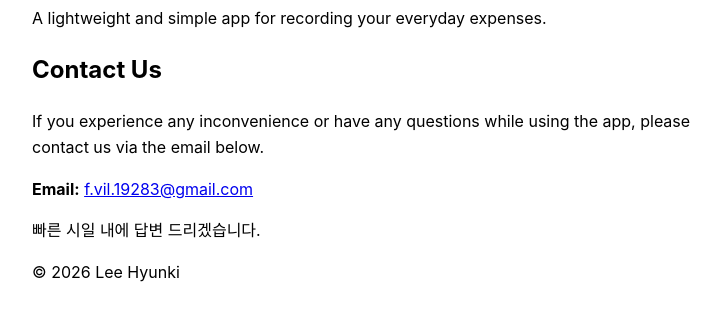
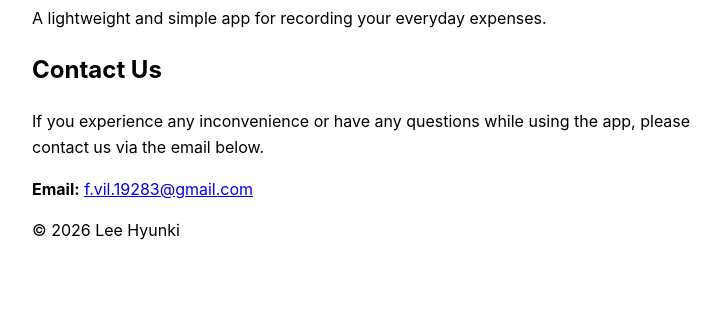
Before and after one commit to stucb/JotPenny-support, a plain HTML site: page index.html in a window 1280 px wide. Shown: the part 107-428 px from the top of the page, without its empty margins (8-729 px from the left). Drawn offline with Linux system fonts and the light colour scheme.

Commit message:
Update index.html

```diff
--- a/index.html
+++ b/index.html
@@ -17,7 +17,6 @@
     <p>If you experience any inconvenience or have any questions while using the app, please contact us via the email below.</p>
     <p><strong>Email:</strong> <a href="mailto:f.vil.19283@gmail.com">f.vil.19283@gmail.com</a></p>
 
-    <p>빠른 시일 내에 답변 드리겠습니다.</p>
     <p>© 2026 Lee Hyunki</p>
 </body>
 </html>
```
